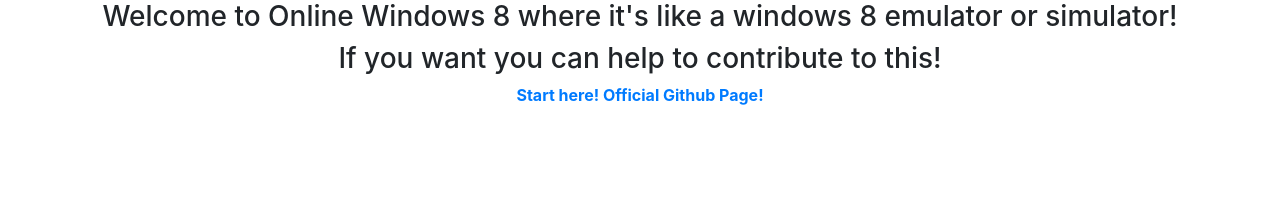
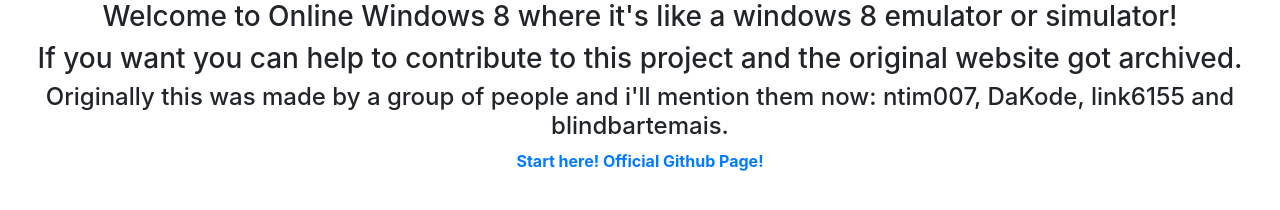
Before and after one commit to Alee14/windows8online, a plain HTML site: page index.html in a window 1280 px wide. Drawn offline with nearby package versions, Linux system fonts and the light colour scheme.

Commit message:
I made some changes

```diff
--- a/index.html
+++ b/index.html
@@ -6,7 +6,8 @@
 <body>
 <center>
 <h3>Welcome to Online Windows 8 where it's like a windows 8 emulator or simulator!</h3>
-<h3> If you want you can help to contribute to this!</h3>
+<h3> If you want you can help to contribute to this project and the original website got archived.</h3>
+<h4>Originally this was made by a group of people and i'll mention them now: ntim007, DaKode, link6155 and blindbartemais.</h4>
 <b><a href ="/lockscreen/index.html">Start here!</a> <a href="https://github.com/Windows8Online/windows8online.github.io">Official Github Page!</a></b>
 </center>
 </body>
```
Also changed, not shown: App API/README.txt, App API/about.txt.
